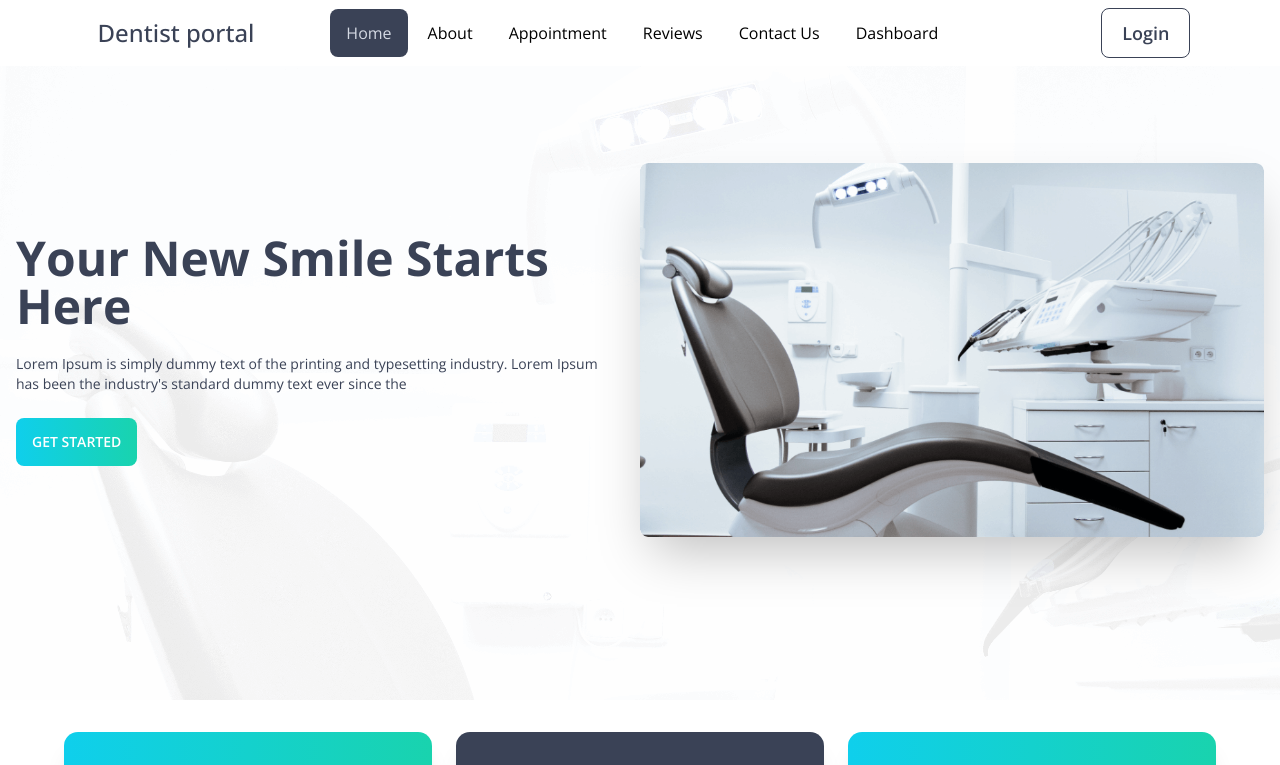
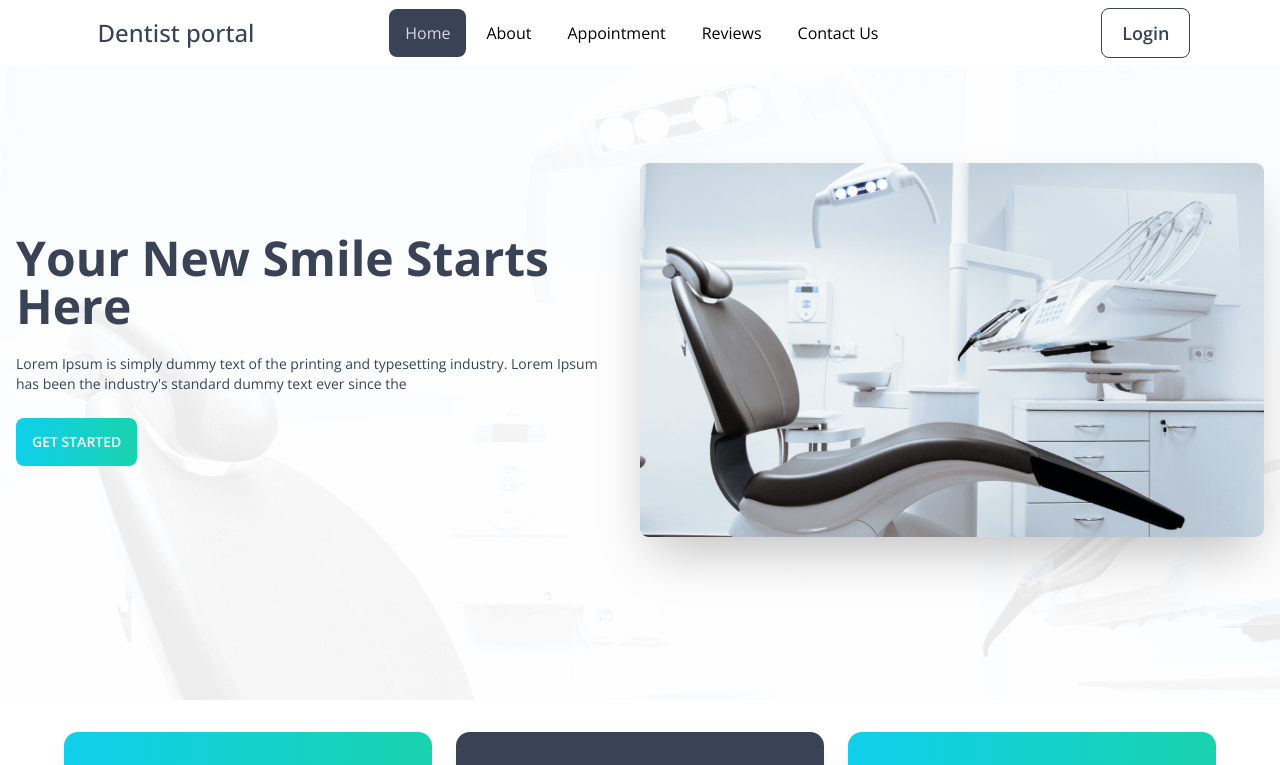
Before and after one commit to ronymia/dentist-portal-client-side11, a React (Create React App) app: page / in a window 1280 px wide. Shown: the top 765 px of the page. Built offline with nearby package versions, Linux system fonts and the light colour scheme; no server answers.

Commit message:
dashboard private route

```diff
--- a/src/pages/Shared/Header/Header.jsx
+++ b/src/pages/Shared/Header/Header.jsx
@@ -43,11 +43,13 @@ const Header = () => {
                          className={({ isActive }) => (isActive && "text-[#D4D9E3] bg-dark rounded-lg")}
                     >Contact Us</NavLink>
                </li>
-               <li className=" rounded-lg hover:bg-dark hover:text-[#D4D9E3] text-black">
-                    <NavLink to={"/dashboard"}
-                         className={({ isActive }) => (isActive && "text-[#D4D9E3] bg-dark rounded-lg")}
-                    >Dashboard</NavLink>
-               </li>
+               {
+                    user && <li className=" rounded-lg hover:bg-dark hover:text-[#D4D9E3] text-black">
+                         <NavLink to={"/dashboard"}
+                              className={({ isActive }) => (isActive && "text-[#D4D9E3] bg-dark rounded-lg")}
+                         >Dashboard</NavLink>
+                    </li>
+               }
           </>
      );
 
--- a/src/routes/Routes/Routes.js
+++ b/src/routes/Routes/Routes.js
@@ -32,7 +32,7 @@ export const router = createBrowserRouter([
     },
     {
         path: "/dashboard",
-        element: <Dashboard />,
+        element: <PrivateRoute><Dashboard /></PrivateRoute>,
         children: [
             {
                 index: true,
```
